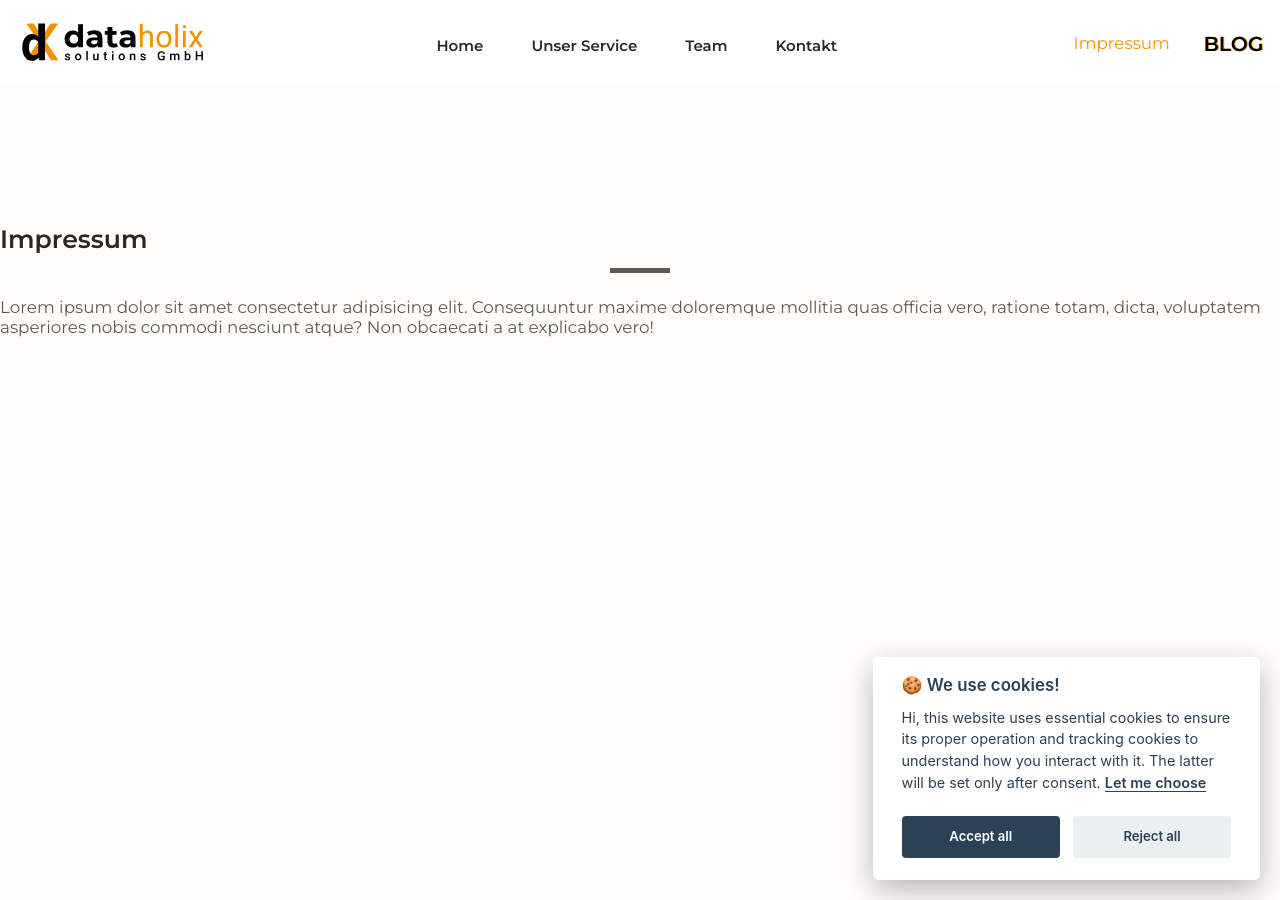
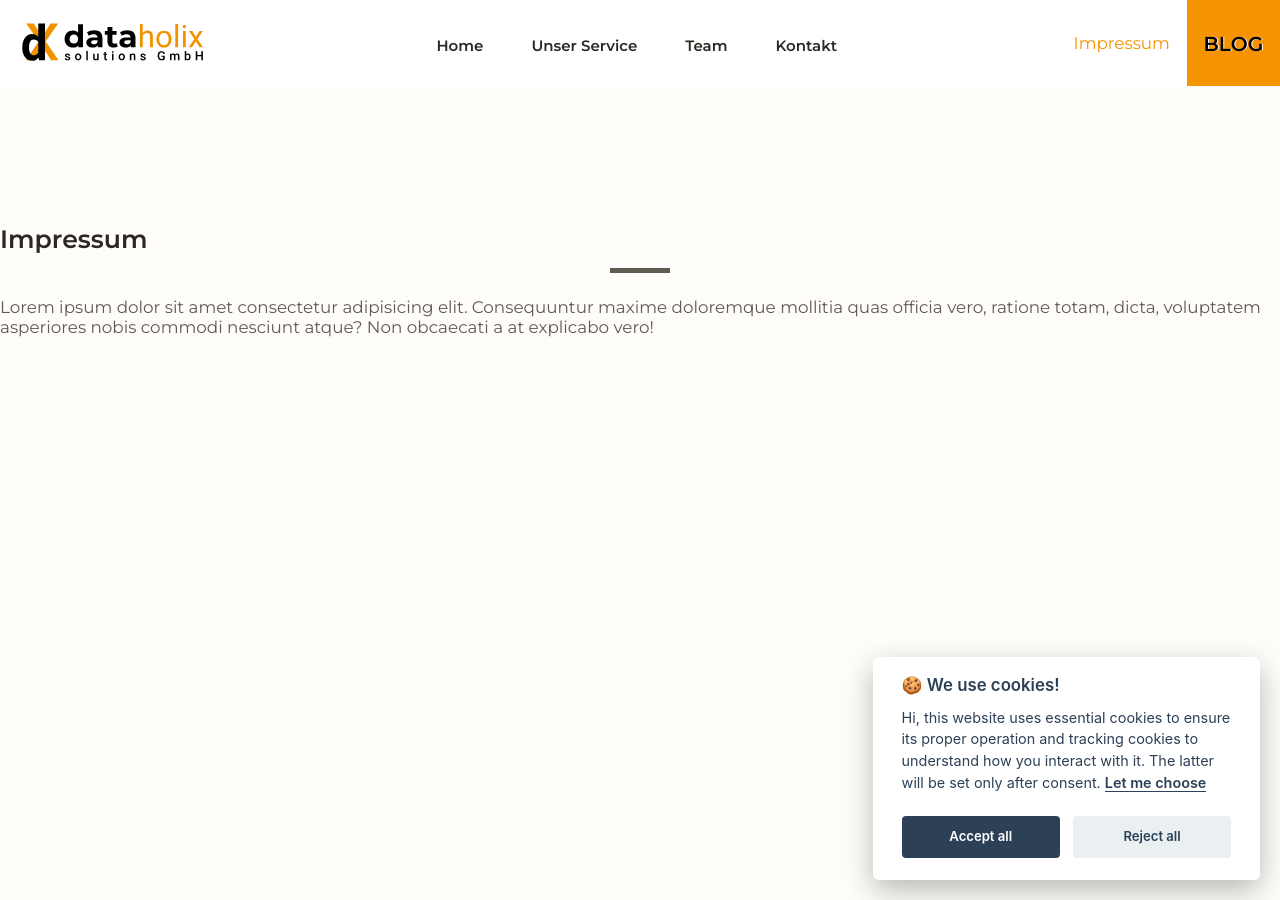
Before and after one commit to dataholix-melih-omay/dataholix-www, a Jekyll site: the page built from impressum.html, in a window 1280 px wide and 900 px high. Built offline with Jekyll 4.4.1, drawn with Linux system fonts in a browser that asks for light colours.

Commit message:
[Bugfix] - link color in Header für blog <no_ticket> Die Farben von blog wurden angepasst weis bei selekt

```diff
--- a/_includes/header.html
+++ b/_includes/header.html
@@ -2,9 +2,9 @@
     {% if page.url == "/" %}
         {% assign active = "active-link" %}
         {% assign active-static = "" %}
-    {%- else -%}
+    {%- elsif page.url == "/blogs.html" -%}
         {% assign active = "" %}
-        {% assign active-static = "active-link" %}
+        {% assign active-static = "blog_active" %}
     {% endif %}
 
     <div class="container-header">
@@ -84,8 +84,8 @@
         <div>
             <a href="impressum.html" >Impressum </a>
         </div>
-        <a href="blogs.html" class="active">
-            <div  >BLOG</div>
+        <a href="blogs.html" class="{{active-static}}">
+            <div>BLOG</div>
         </a>
     </div>
 </header>
--- a/_sass/_header.scss
+++ b/_sass/_header.scss
@@ -20,8 +20,8 @@
         align-items: center;
     }
     .container-header> :nth-child(1) {
-       padding: var(--font-size-sm);
-   }
+        padding: var(--font-size-sm);
+    }
 
 
     .container-header> :nth-child(4) {
@@ -36,7 +36,7 @@
         text-shadow: 1px 0px 0px #ffffff;
         margin-left: var(--font-size-base);
 
-        &:hover ,  &.active{
+        &:hover ,  &.blog_active{
             background-color: white;
             text-shadow: 1px 0px 0px var(--first-color);
         }
```
